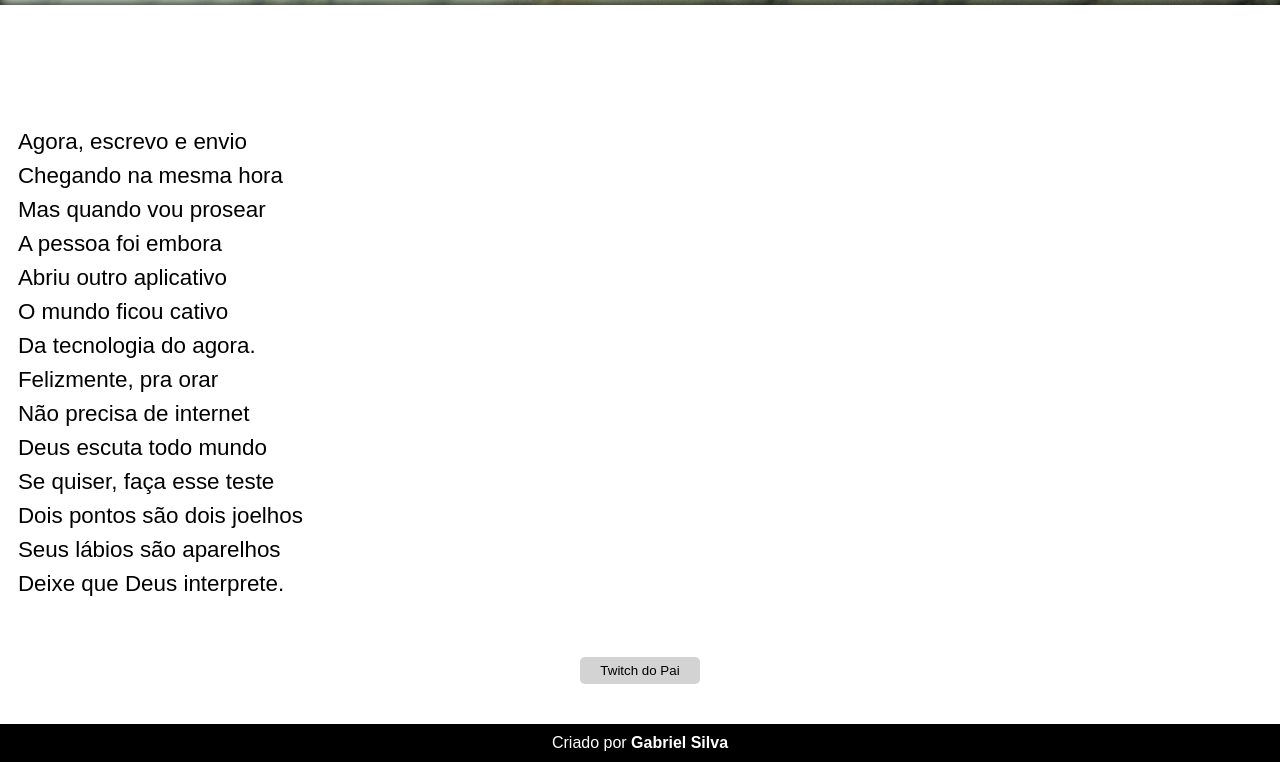
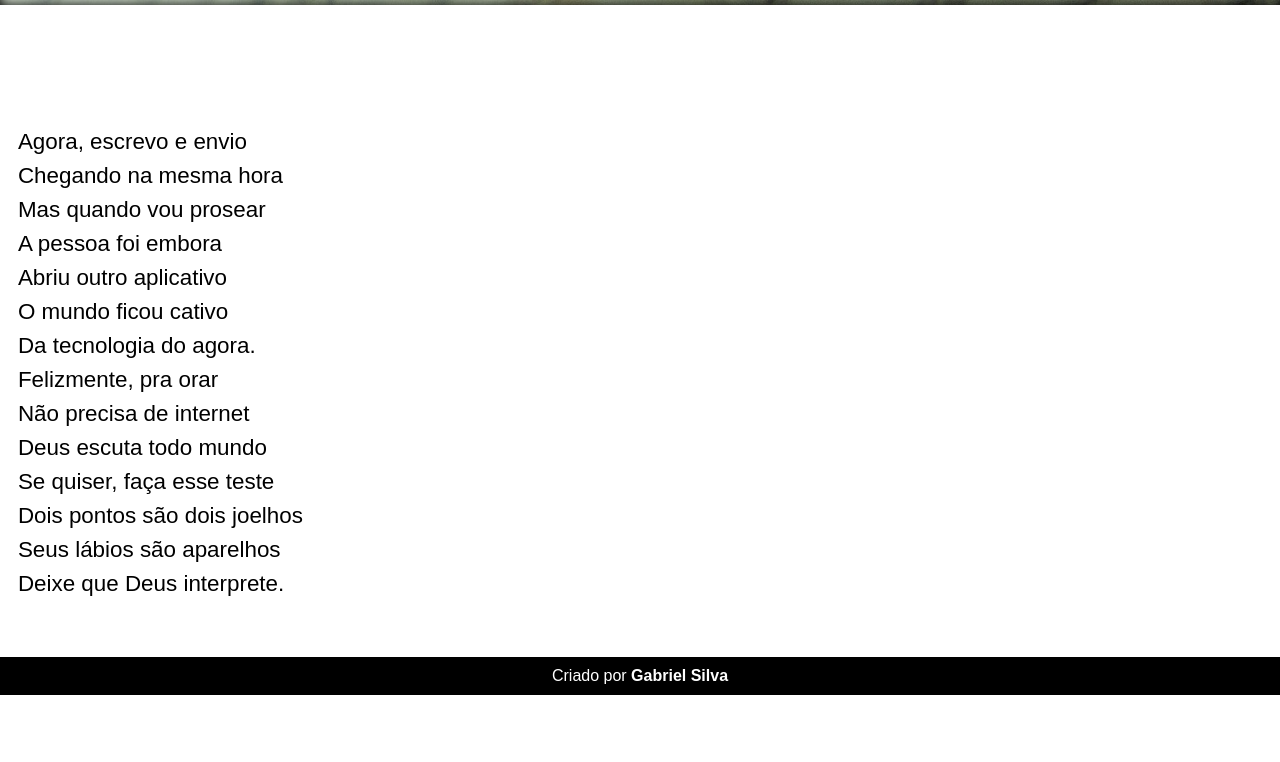
Before and after one commit to gabrielolisilva/projeto-cordel, a plain HTML site: page index.html in a window 1280 px wide. Shown: the part 2268-3030 px from the top of the page. After the commit the page ends 2963 px from the top, so only its background shows below. Drawn offline with Linux system fonts and the light colour scheme.

Commit message:
Style update

```diff
--- a/index.html
+++ b/index.html
@@ -1,92 +1,95 @@
 <!DOCTYPE html>
 <html lang="pt-br">
   <head>
-    <meta charset="UTF-8">
-    <meta http-equiv="X-UA-Compatible" content="IE=edge">
-    <meta name="viewport" content="width=device-width, initial-scale=1.0">
+    <meta charset="UTF-8" />
+    <meta http-equiv="X-UA-Compatible" content="IE=edge" />
+    <meta name="viewport" content="width=device-width, initial-scale=1.0" />
     <title>Projeto Cordel</title>
-    <link rel="stylesheet" href="style.css">
-    <script src="main.js"></script>
+    <link rel="stylesheet" href="style.css" />
   </head>
   <body>
     <header>
       <h1>Cordel Moderno</h1>
-        <p>por <a href="https://www.recantodasletras.com.br/poesias/3186743" target="_blank">Milton Duarte</a></p>
+      <p>
+        por
+        <a
+          href="https://www.recantodasletras.com.br/poesias/3186743"
+          target="_blank"
+          >Milton Duarte</a
+        >
+      </p>
     </header>
 
     <main>
       <section class="normal">
         <p>
-                Estou ficando cansado <br>
-                Da tal tecnologia <br>
-                Só se fala por e-mail <br>
-                Mensagem curta e fria <br>
-                Twitter e Facebook <br>
-                Antes que eu caduque <br>
+          Estou ficando cansado <br />
+          Da tal tecnologia <br />
+          Só se fala por e-mail <br />
+          Mensagem curta e fria <br />
+          Twitter e Facebook <br />
+          Antes que eu caduque <br />
           Vou dizer tudo em poesia.
         </p>
       </section>
       <section class="imagem" id="img1">
         <p>
-                Não é mais como era antes <br>
-                É tudo abreviado <br>
-                "Você" só tem duas letras <br>
-                O "O" e o "E" foi riscado <br>
-                Para declarar o amor <br>
-                Basta botar uma flor <br>
+          Não é mais como era antes <br />
+          É tudo abreviado <br />
+          "Você" só tem duas letras <br />
+          O "O" e o "E" foi riscado <br />
+          Para declarar o amor <br />
+          Basta botar uma flor <br />
           E um coração desenhado.
         </p>
       </section>
       <section class="normal">
         <p>
-                Arroba agora não pesa <br>
-                É parte de um endereço <br>
-                Ponto final nem se usa <br>
-                Ou vai até no começo <br>
-                Agora é .com <br>
-                Se o saite é muito bom <br>
-                Ele vale um alto preço. <br>
-                Pra piorar a liguagem <br>
-                O emoticom é um risco <br>
-                Tem símbolo para tudo <br>
-                Ponto e vírgula e um asterisco <br>
-                Um beijo significa <br>
-                Pra entender como fica <br>
+          Arroba agora não pesa <br />
+          É parte de um endereço <br />
+          Ponto final nem se usa <br />
+          Ou vai até no começo <br />
+          Agora é .com <br />
+          Se o saite é muito bom <br />
+          Ele vale um alto preço. <br />
+          Pra piorar a liguagem <br />
+          O emoticom é um risco <br />
+          Tem símbolo para tudo <br />
+          Ponto e vírgula e um asterisco <br />
+          Um beijo significa <br />
+          Pra entender como fica <br />
           Decifre esse rabisco.
         </p>
       </section>
       <section class="imagem" id="img2">
         <p>
-                Tenho saudade das cartas <br>
-                Escritas com a própria mão <br>
-                Mandava no mês de Junho <br>
-                Só chegava no Verão <br>
-                Mas matava a saudade <br>
-                Era texto de verdade <br>
+          Tenho saudade das cartas <br />
+          Escritas com a própria mão <br />
+          Mandava no mês de Junho <br />
+          Só chegava no Verão <br />
+          Mas matava a saudade <br />
+          Era texto de verdade <br />
           Nas linhas do coração.
         </p>
       </section>
       <section class="normal">
         <p>
-                Agora, escrevo e envio <br>
-                Chegando na mesma hora <br>
-                Mas quando vou prosear <br>
-                A pessoa foi embora <br>
-                Abriu outro aplicativo <br>
-                O mundo ficou cativo <br>
-                Da tecnologia do agora. <br>
-                Felizmente, pra orar <br>
-                Não precisa de internet <br>
-                Deus escuta todo mundo <br>
-                Se quiser, faça esse teste <br>
-                Dois pontos são dois joelhos <br>
-                Seus lábios são aparelhos <br>
+          Agora, escrevo e envio <br />
+          Chegando na mesma hora <br />
+          Mas quando vou prosear <br />
+          A pessoa foi embora <br />
+          Abriu outro aplicativo <br />
+          O mundo ficou cativo <br />
+          Da tecnologia do agora. <br />
+          Felizmente, pra orar <br />
+          Não precisa de internet <br />
+          Deus escuta todo mundo <br />
+          Se quiser, faça esse teste <br />
+          Dois pontos são dois joelhos <br />
+          Seus lábios são aparelhos <br />
           Deixe que Deus interprete.
         </p>
       </section>
-        <div>
-            <button onclick="levarTwitch()">Twitch do Pai</button>
-        </div>
     </main>
     <footer>
       <p>Criado por <strong>Gabriel Silva</strong></p>
--- a/main.js
+++ /dev/null
@@ -1,4 +0,0 @@
-function levarTwitch(){
-    location.href = "https://www.twitch.tv/galaguinha_"
-    console.log("Funciona")
-}
```
Lines whose indentation alone changed are shown as unchanged.
